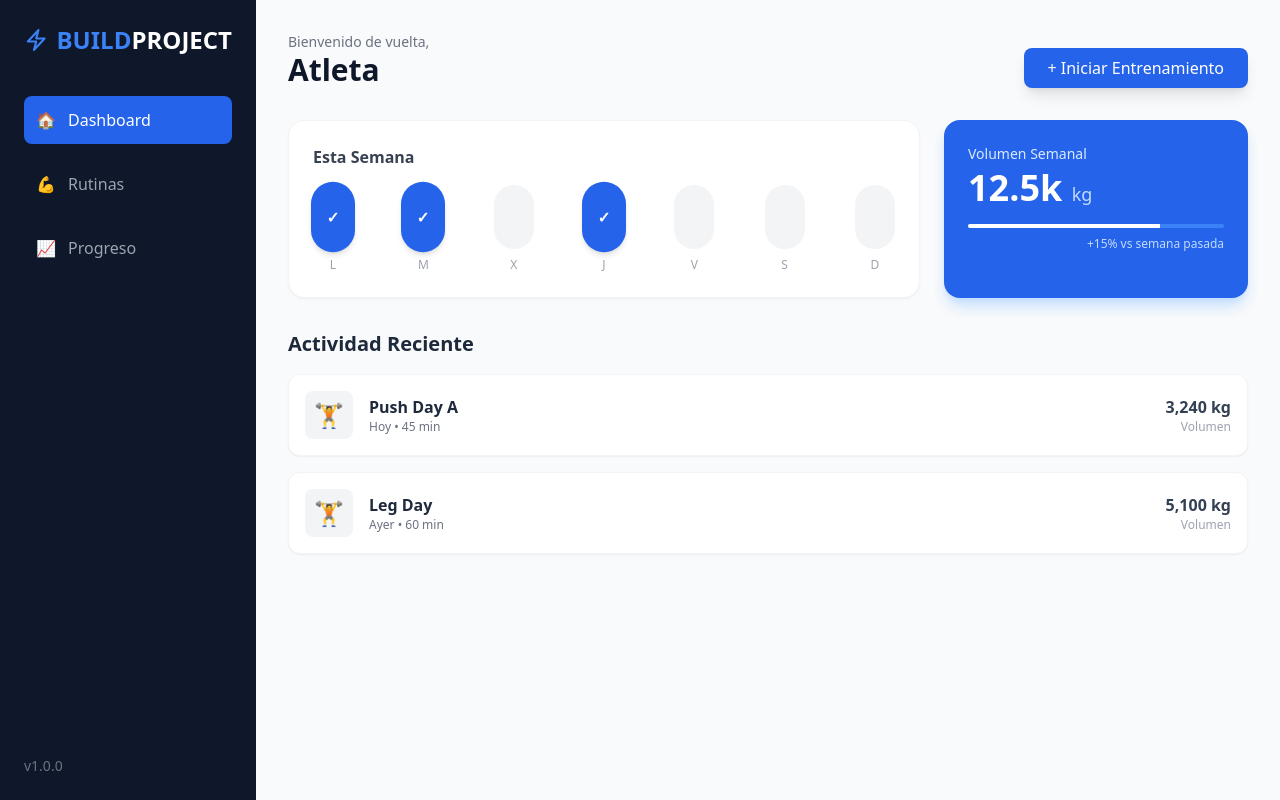
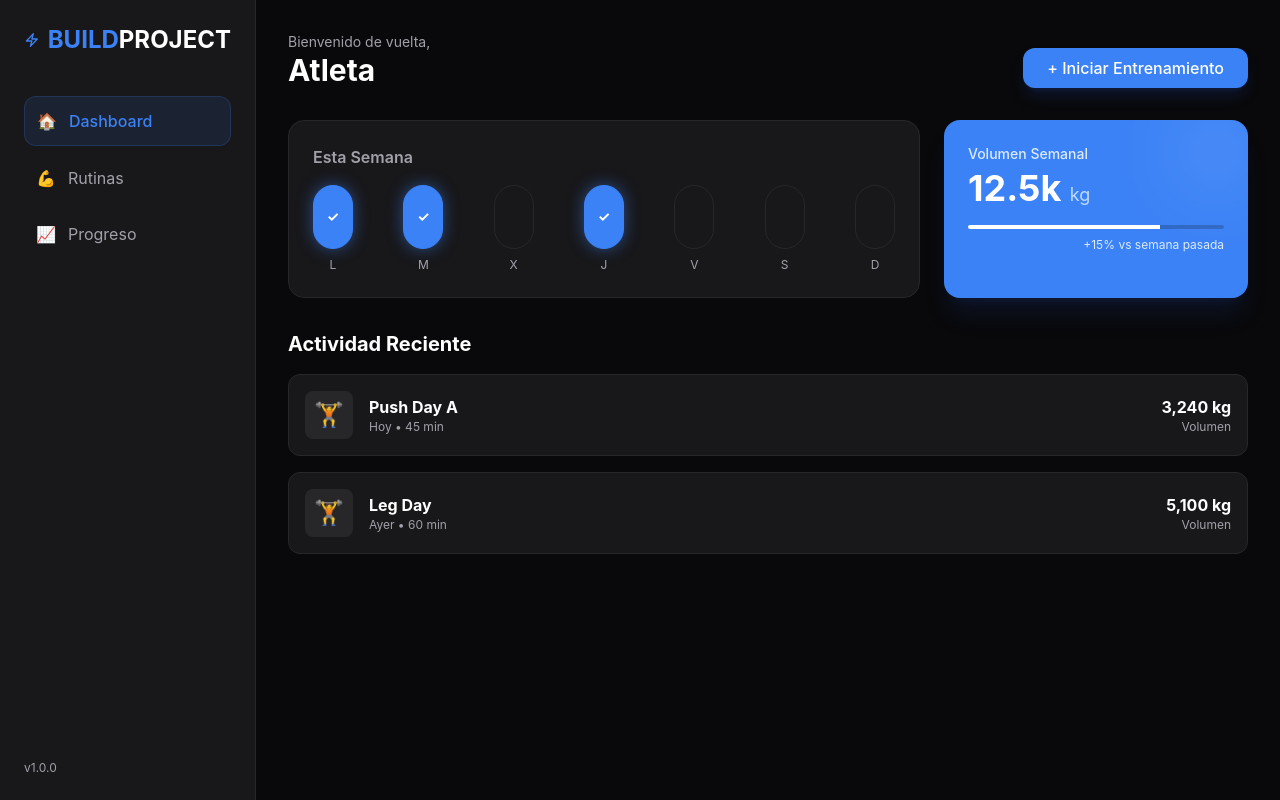
Before and after one commit to EdrikCamacho/BuildProject, an Angular app: page /dashboard in a window 1280 px wide. Built offline with nearby package versions, Linux system fonts and the light colour scheme.

Commit message:
Cambio a modo oscuro

```diff
--- a/src/app/features/dashboard/dashboard.component.html
+++ b/src/app/features/dashboard/dashboard.component.html
@@ -1,118 +1,107 @@
-<div class="flex h-screen bg-gray-50 font-sans text-slate-800">
+<div class="flex h-screen bg-brand-black font-sans text-brand-text">
 
-  <aside class="hidden md:flex flex-col w-64 bg-slate-900 text-white p-6 justify-between">
+  <aside class="hidden md:flex flex-col w-64 bg-brand-surface border-r border-brand-surface-light text-white p-6 justify-between">
     <div>
-      <div class="mb-10 flex items-center gap-2 text-blue-500 font-bold text-2xl">
-        <svg xmlns="http://www.w3.org/2000/svg" fill="none" viewBox="0 0 24 24" stroke-width="2" stroke="currentColor" class="w-8 h-8">
-          <path stroke-linecap="round" stroke-linejoin="round" d="M3.75 13.5l10.5-11.25L12 10.5h8.25L9.75 21.75 12 13.5H3.75z" />
-        </svg>
+      <div class="mb-10 flex items-center gap-2 text-brand-primary font-bold text-2xl">
+        <svg xmlns="http://www.w3.org/2000/svg" fill="none" viewBox="0 0 24 24" stroke-width="2" stroke="currentColor" class="w-8 h-8"><path stroke-linecap="round" stroke-linejoin="round" d="M3.75 13.5l10.5-11.25L12 10.5h8.25L9.75 21.75 12 13.5H3.75z" /></svg>
         <span>BUILD<span class="text-white">PROJECT</span></span>
       </div>
 
-      <nav class="space-y-4">
-        <a routerLink="/dashboard" class="flex items-center gap-3 p-3 bg-blue-600 rounded-lg text-white font-medium">
+      <nav class="space-y-2">
+        <a routerLink="/dashboard" class="flex items-center gap-3 p-3 bg-brand-primary/10 text-brand-primary rounded-xl font-medium border border-brand-primary/20">
           <span>🏠</span> Dashboard
         </a>
-        <a routerLink="/workouts" class="flex items-center gap-3 p-3 text-gray-400 hover:text-white hover:bg-slate-800 rounded-lg transition-colors">
+        <a routerLink="/workouts" class="flex items-center gap-3 p-3 text-brand-text-muted hover:text-white hover:bg-brand-surface-light rounded-xl transition-colors">
           <span>💪</span> Rutinas
         </a>
-        <a routerLink="/analytics" class="flex items-center gap-3 p-3 text-gray-400 hover:text-white hover:bg-slate-800 rounded-lg transition-colors">
+        <a routerLink="/analytics" class="flex items-center gap-3 p-3 text-brand-text-muted hover:text-white hover:bg-brand-surface-light rounded-xl transition-colors">
           <span>📈</span> Progreso
         </a>
       </nav>
     </div>
-
-    <div class="text-sm text-gray-500">
-      v1.0.0
-    </div>
+    <div class="text-xs text-brand-text-muted">v1.0.0</div>
   </aside>
 
-  <main class="flex-1 flex flex-col h-full overflow-hidden relative">
+  <main class="flex-1 flex flex-col h-full overflow-hidden relative bg-brand-black">
 
-    <header class="md:hidden bg-white p-4 flex justify-between items-center shadow-sm z-10">
-      <h1 class="font-bold text-xl text-slate-900">Dashboard</h1>
-      <div class="w-8 h-8 bg-blue-100 rounded-full flex items-center justify-center text-blue-600 font-bold">
+    <header class="md:hidden bg-brand-surface border-b border-brand-surface-light p-4 flex justify-between items-center z-10">
+      <h1 class="font-bold text-xl text-white">Dashboard</h1>
+      <div class="w-8 h-8 bg-brand-primary/20 rounded-full flex items-center justify-center text-brand-primary font-bold border border-brand-primary/30">
         {{ userName.charAt(0) }}
       </div>
     </header>
 
     <div class="flex-1 overflow-y-auto p-4 md:p-8 pb-24 md:pb-8">
-
       <div class="flex justify-between items-end mb-8">
         <div>
-          <p class="text-gray-500 text-sm">Bienvenido de vuelta,</p>
-          <h2 class="text-3xl font-bold text-slate-900">{{ userName }}</h2>
+          <p class="text-brand-text-muted text-sm">Bienvenido de vuelta,</p>
+          <h2 class="text-3xl font-bold text-white">{{ userName }}</h2>
         </div>
-        <button class="hidden md:block bg-blue-600 hover:bg-blue-700 text-white px-6 py-2 rounded-lg font-medium shadow-lg transition-transform hover:-translate-y-1">
+        <button class="hidden md:block bg-brand-primary hover:bg-blue-600 text-white px-6 py-2 rounded-xl font-medium shadow-lg shadow-blue-900/30 transition-transform hover:-translate-y-1">
           + Iniciar Entrenamiento
         </button>
       </div>
 
       <div class="grid grid-cols-1 md:grid-cols-3 gap-6 mb-8">
-
-        <div class="bg-white p-6 rounded-2xl shadow-sm border border-gray-100 md:col-span-2">
-          <h3 class="font-semibold text-gray-700 mb-4">Esta Semana</h3>
+        <div class="bg-brand-surface p-6 rounded-2xl border border-brand-surface-light md:col-span-2">
+          <h3 class="font-semibold text-brand-text-muted mb-4">Esta Semana</h3>
           <div class="flex justify-between items-center">
             <div *ngFor="let day of weeklyWorkouts" class="flex flex-col items-center gap-2">
-              <div class="w-8 h-12 md:w-10 md:h-16 rounded-full flex items-center justify-center text-xs md:text-sm font-bold transition-all"
-                   [ngClass]="day.completed ? 'bg-blue-600 text-white shadow-md scale-110' : 'bg-gray-100 text-gray-400'">
+              <div class="w-8 h-12 md:w-10 md:h-16 rounded-full flex items-center justify-center text-xs md:text-sm font-bold transition-all border"
+                   [ngClass]="day.completed ? 'bg-brand-primary border-brand-primary text-white shadow-[0_0_15px_rgba(59,130,246,0.5)]' : 'bg-transparent border-brand-surface-light text-brand-text-muted'">
                 <span *ngIf="day.completed">✓</span>
               </div>
-              <span class="text-xs text-gray-400">{{ day.day }}</span>
+              <span class="text-xs text-brand-text-muted">{{ day.day }}</span>
             </div>
           </div>
         </div>
 
-        <div class="bg-blue-600 text-white p-6 rounded-2xl shadow-lg shadow-blue-200">
+        <div class="bg-brand-primary p-6 rounded-2xl shadow-xl shadow-blue-900/20 relative overflow-hidden">
+          <div class="absolute -right-4 -top-4 w-24 h-24 bg-white/10 rounded-full blur-2xl"></div>
           <h3 class="text-blue-100 text-sm font-medium mb-1">Volumen Semanal</h3>
-          <p class="text-4xl font-bold mb-4">12.5k <span class="text-lg text-blue-200 font-normal">kg</span></p>
-          <div class="h-1 w-full bg-blue-500 rounded-full overflow-hidden">
+          <p class="text-4xl font-bold mb-4 text-white">12.5k <span class="text-lg text-blue-200 font-normal">kg</span></p>
+          <div class="h-1 w-full bg-black/20 rounded-full overflow-hidden">
             <div class="h-full bg-white w-3/4"></div>
           </div>
-          <p class="text-xs text-blue-200 mt-2 text-right">+15% vs semana pasada</p>
+          <p class="text-xs text-blue-100 mt-2 text-right">+15% vs semana pasada</p>
         </div>
       </div>
 
-      <h3 class="font-bold text-xl text-slate-800 mb-4">Actividad Reciente</h3>
+      <h3 class="font-bold text-xl text-white mb-4">Actividad Reciente</h3>
       <div class="space-y-4">
-        <div *ngFor="let item of recentActivity" class="bg-white p-4 rounded-xl border border-gray-100 shadow-sm flex justify-between items-center">
+        <div *ngFor="let item of recentActivity" class="bg-brand-surface p-4 rounded-xl border border-brand-surface-light flex justify-between items-center hover:border-brand-primary/50 transition-colors cursor-pointer">
           <div class="flex items-center gap-4">
-            <div class="w-12 h-12 bg-gray-100 rounded-lg flex items-center justify-center text-2xl">
-              🏋️
-            </div>
+            <div class="w-12 h-12 bg-brand-surface-light rounded-lg flex items-center justify-center text-2xl">🏋️</div>
             <div>
-              <h4 class="font-bold text-slate-800">{{ item.title }}</h4>
-              <p class="text-xs text-gray-500">{{ item.date }} • {{ item.duration }}</p>
+              <h4 class="font-bold text-white">{{ item.title }}</h4>
+              <p class="text-xs text-brand-text-muted">{{ item.date }} • {{ item.duration }}</p>
             </div>
           </div>
           <div class="text-right">
-            <p class="font-bold text-slate-700">{{ item.volume }}</p>
-            <p class="text-xs text-gray-400">Volumen</p>
+            <p class="font-bold text-white">{{ item.volume }}</p>
+            <p class="text-xs text-brand-text-muted">Volumen</p>
           </div>
         </div>
       </div>
-
     </div>
 
-    <button class="md:hidden absolute bottom-20 right-4 w-14 h-14 bg-blue-600 text-white rounded-full shadow-xl flex items-center justify-center text-3xl z-20 hover:scale-105 transition-transform">
+    <button class="md:hidden absolute bottom-20 right-4 w-14 h-14 bg-brand-primary text-white rounded-full shadow-[0_0_20px_rgba(59,130,246,0.6)] flex items-center justify-center text-3xl z-20 hover:scale-105 transition-transform">
       +
     </button>
-
   </main>
 
-  <nav class="md:hidden fixed bottom-0 w-full bg-white border-t border-gray-200 flex justify-around items-center py-3 z-30 pb-safe">
-    <a routerLink="/dashboard" class="flex flex-col items-center text-blue-600">
+  <nav class="md:hidden fixed bottom-0 w-full bg-brand-surface border-t border-brand-surface-light flex justify-around items-center py-3 z-30 pb-safe">
+    <a routerLink="/dashboard" class="flex flex-col items-center text-brand-primary">
       <span class="text-xl">🏠</span>
       <span class="text-[10px] font-medium mt-1">Inicio</span>
     </a>
-    <a routerLink="/workouts" class="flex flex-col items-center text-gray-400 hover:text-slate-900">
+    <a routerLink="/workouts" class="flex flex-col items-center text-brand-text-muted hover:text-white">
       <span class="text-xl">💪</span>
       <span class="text-[10px] font-medium mt-1">Rutinas</span>
     </a>
-    <a routerLink="/analytics" class="flex flex-col items-center text-gray-400 hover:text-slate-900">
+    <a routerLink="/analytics" class="flex flex-col items-center text-brand-text-muted hover:text-white">
       <span class="text-xl">📈</span>
       <span class="text-[10px] font-medium mt-1">Perfil</span>
     </a>
   </nav>
-
 </div>
--- a/src/styles.css
+++ b/src/styles.css
@@ -1,12 +1,22 @@
-/* You can add global styles to this file, and also import other style files */
 @tailwind base;
 @tailwind components;
 @tailwind utilities;
 
-/* Estilos base para asegurar que la app ocupe toda la pantalla */
 html, body {
   height: 100%;
   margin: 0;
-  font-family: 'Inter', sans-serif; /* Fuente moderna recomendada */
-  background-color: #f3f4f6; /* Un gris muy suave de fondo por defecto */
+  font-family: 'Inter', sans-serif;
+  /* CAMBIO: Usar los nuevos colores oscuros por defecto */
+  background-color: #09090b;
+  color: #f4f4f5;
 }
+
+/* Opcional: Estilo para inputs autofill en Chrome para que no se pongan blancos */
+input:-webkit-autofill,
+input:-webkit-autofill:hover,
+input:-webkit-autofill:focus,
+input:-webkit-autofill:active{
+    -webkit-box-shadow: 0 0 0 30px #18181b inset !important;
+    -webkit-text-fill-color: white !important;
+    transition: background-color 5000s ease-in-out 0s;
+}
--- a/tailwind.config.js
+++ b/tailwind.config.js
@@ -6,8 +6,16 @@ module.exports = {
   theme: {
     extend: {
       colors: {
-        primary: '#2563EB', // Azul fitness
-        secondary: '#1E293B', // Oscuro para fondos
+        // Paleta inspirada en Symmetry/Dark Mode
+        'brand-black': '#09090b',       // Fondo principal (casi negro)
+        'brand-surface': '#18181b',     // Fondo de tarjetas/inputs (gris muy oscuro)
+        'brand-surface-light': '#27272a', // Bordes o estados hover
+        'brand-primary': '#3b82f6',     // Azul vibrante (puedes cambiarlo a tu gusto)
+        'brand-text': '#f4f4f5',        // Texto principal (blanco hueso)
+        'brand-text-muted': '#a1a1aa',  // Texto secundario (gris claro)
+      },
+      fontFamily: {
+        sans: ['Inter', 'sans-serif'],
       }
     },
   },
```
Also changed, not shown: src/app/features/auth/landing/landing.component.html (+17 -17 lines), src/app/features/auth/register/register.component.html (+27 -40 lines), src/app/features/onboarding/onboarding.component.html (+21 -66 lines).
